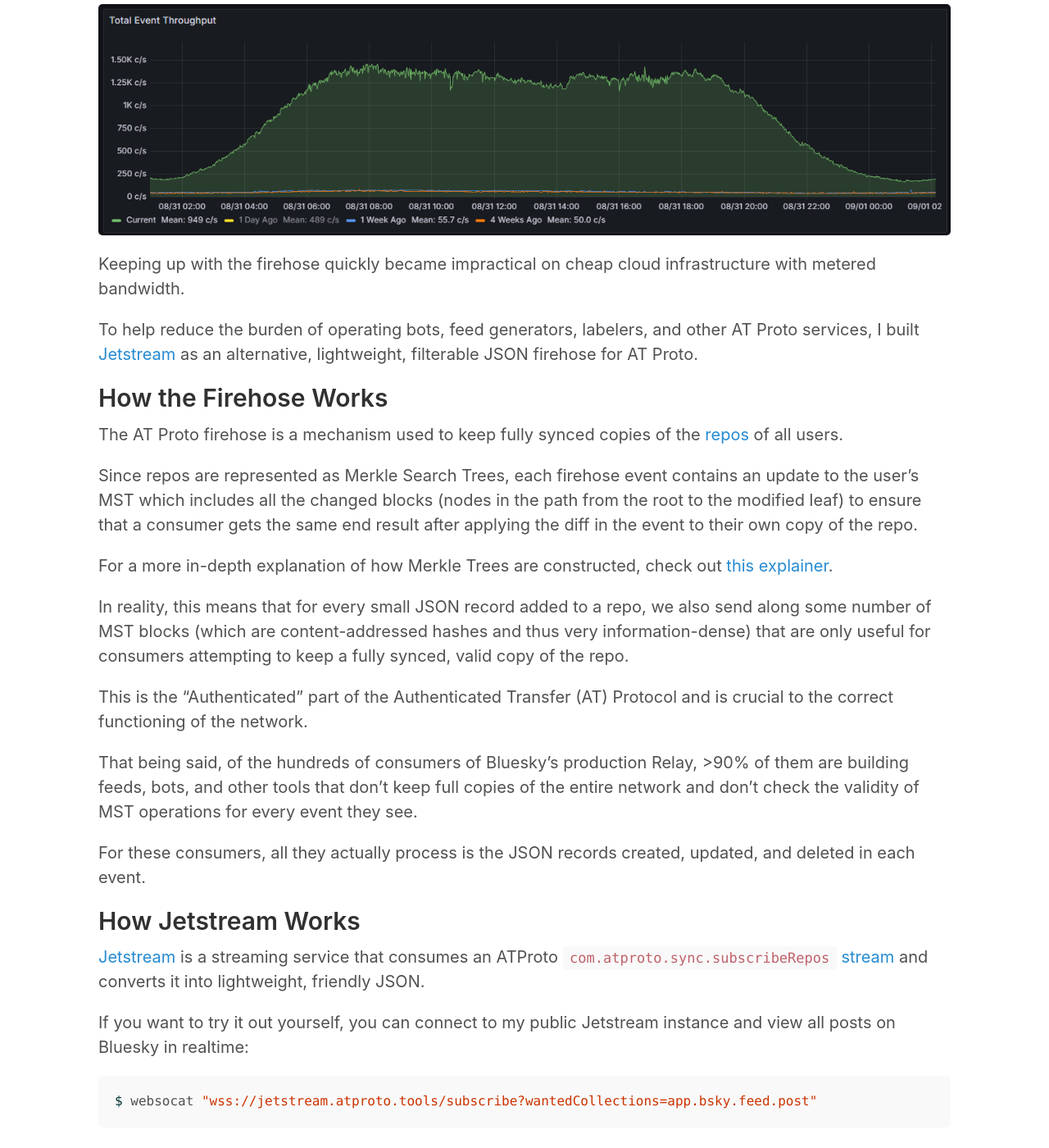
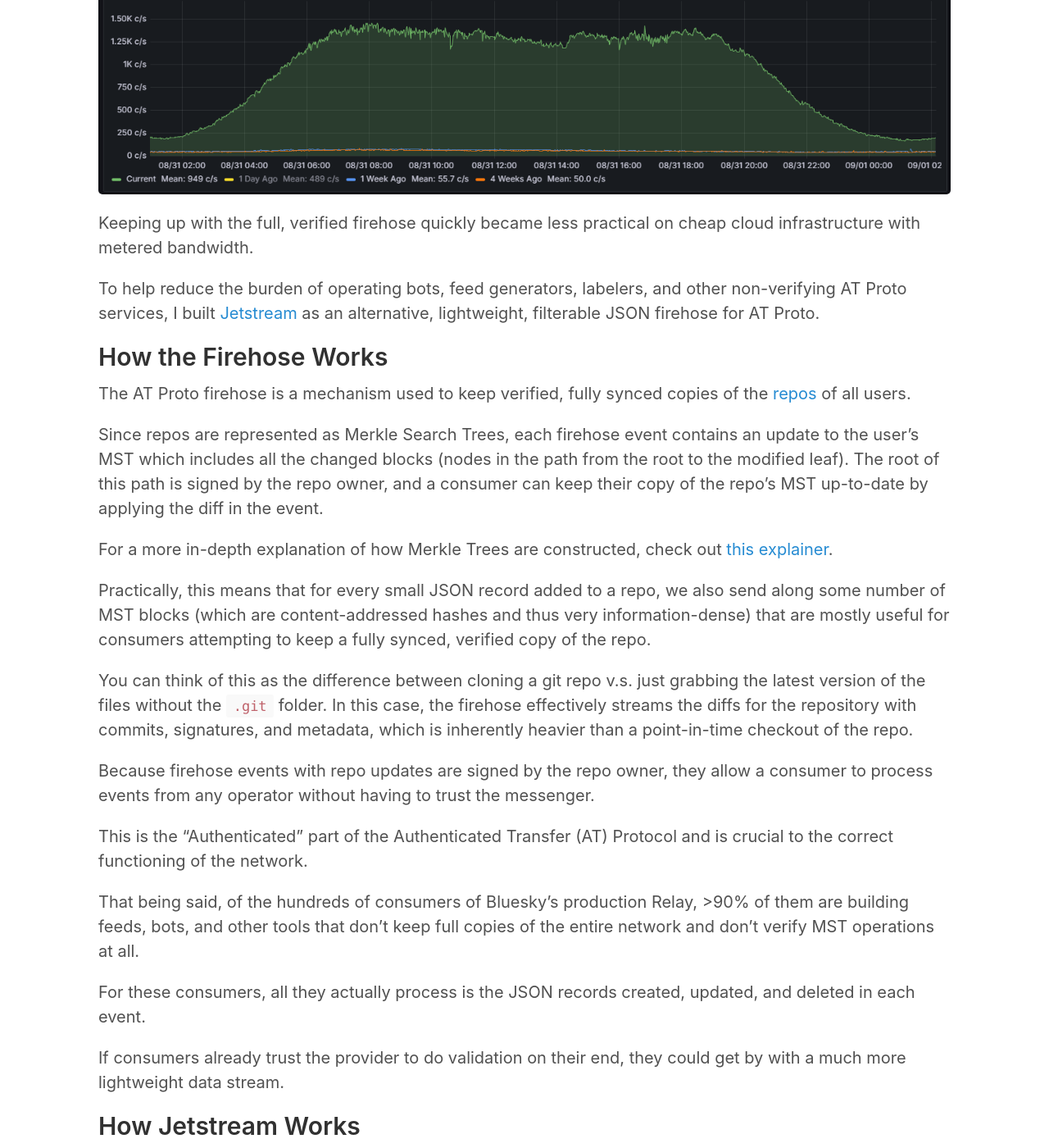
Before and after one commit to jazware/jazco-dev, a Jekyll site: the page built from _posts/2024-09-24-jetstream.md, in a window 1280 px wide and 1400 px high, scrolled down 486 px. Shown: the whole window at 82% size. Built offline with Jekyll 4.4.1, drawn with Linux system fonts in a browser that asks for light colours; some of the changed text lies outside the part shown.

Commit message:
Blog updates

````diff
--- a/_posts/2025-09-23-jetstream.md
+++ b/_posts/2024-09-24-jetstream.md
@@ -1,40 +1,46 @@
 ---
 layout: post
-title: "Jetstream: Shrinking the AT Proto Firehose from 2.85 TB/mo to 25.5 GB/mo"
-excerpt: "Jetstream is a streaming service that consumes an ATProto Sync Firehose and converts it into lightweight, friendly JSON, allowing us to live tail all posts on Bluesky as they're posted for as little as ~850 MB/day"
+title: "Jetstream: Shrinking the AT Proto Firehose by >99%"
+excerpt: "Jetstream is a streaming service that consumes an AT Proto Sync Firehose and converts it into lightweight, filterable, friendly JSON, allowing us to live tail all posts on Bluesky for as little as ~850 MB/day"
 ---
 
 [Bluesky](https://bsky.app) recently saw a [massive spike](https://bsky.app/profile/did:plc:q6gjnaw2blty4crticxkmujt/post/3l2zpatdkjx2f) in activity in response to Brazil's ban of Twitter.
 
-As a result, the AT Proto event firehose provided by Bluesky's Relay at `bsky.network` has increased in volume by a huge amount.
+As a result, the AT Proto event firehose provided by Bluesky's Relay at `bsky.network` has increased in volume by a huge amount. The average event rate during this surge increased by ~1,300%.
 
 Before this new surge in activity, the firehose would produce around 24 GB/day of traffic. After the surge, this volume jumped to over 232 GB/day!
 
-![Graph of firehose traffic vs a week prior](/public/images/2024-09-23/firehose_traffic.png)
+![Graph of firehose traffic vs a week prior](/public/images/2024-09-24/firehose_traffic.png)
 
-Keeping up with the firehose quickly became impractical on cheap cloud infrastructure with metered bandwidth.
+Keeping up with the full, verified firehose quickly became less practical on cheap cloud infrastructure with metered bandwidth.
 
-To help reduce the burden of operating bots, feed generators, labelers, and other AT Proto services, I built [Jetstream](https://github.com/bluesky-social/jetstream) as an alternative, lightweight, filterable JSON firehose for AT Proto.
+To help reduce the burden of operating bots, feed generators, labelers, and other non-verifying AT Proto services, I built [Jetstream](https://github.com/bluesky-social/jetstream) as an alternative, lightweight, filterable JSON firehose for AT Proto.
 
 ## How the Firehose Works
 
-The AT Proto firehose is a mechanism used to keep fully synced copies of the [repos](https://atproto.com/guides/data-repos) of all users.
+The AT Proto firehose is a mechanism used to keep verified, fully synced copies of the [repos](https://atproto.com/guides/data-repos) of all users.
 
-Since repos are represented as Merkle Search Trees, each firehose event contains an update to the user's MST which includes all the changed blocks (nodes in the path from the root to the modified leaf) to ensure that a consumer gets the same end result after applying the diff in the event to their own copy of the repo.
+Since repos are represented as Merkle Search Trees, each firehose event contains an update to the user's MST which includes all the changed blocks (nodes in the path from the root to the modified leaf). The root of this path is signed by the repo owner, and a consumer can keep their copy of the repo's MST up-to-date by applying the diff in the event.
 
 For a more in-depth explanation of how Merkle Trees are constructed, check out [this explainer](https://web.archive.org/web/20240901220955/https://www.baeldung.com/cs/merkle-trees).
 
-In reality, this means that for every small JSON record added to a repo, we also send along some number of MST blocks (which are content-addressed hashes and thus very information-dense) that are only useful for consumers attempting to keep a fully synced, valid copy of the repo.
+Practically, this means that for every small JSON record added to a repo, we also send along some number of MST blocks (which are content-addressed hashes and thus very information-dense) that are mostly useful for consumers attempting to keep a fully synced, verified copy of the repo.
+
+You can think of this as the difference between cloning a git repo v.s. just grabbing the latest version of the files without the `.git` folder. In this case, the firehose effectively streams the diffs for the repository with commits, signatures, and metadata, which is inherently heavier than a point-in-time checkout of the repo.
+
+Because firehose events with repo updates are signed by the repo owner, they allow a consumer to process events from any operator without having to trust the messenger.
 
 This is the "Authenticated" part of the Authenticated Transfer (AT) Protocol and is crucial to the correct functioning of the network.
 
-That being said, of the hundreds of consumers of Bluesky's production Relay, >90% of them are building feeds, bots, and other tools that don't keep full copies of the entire network and don't check the validity of MST operations for every event they see.
+That being said, of the hundreds of consumers of Bluesky's production Relay, >90% of them are building feeds, bots, and other tools that don't keep full copies of the entire network and don't verify MST operations at all.
 
 For these consumers, all they actually process is the JSON records created, updated, and deleted in each event.
 
+If consumers already trust the provider to do validation on their end, they could get by with a much more lightweight data stream.
+
 ## How Jetstream Works
 
-[Jetstream](https://github.com/bluesky-social/jetstream) is a streaming service that consumes an ATProto `com.atproto.sync.subscribeRepos` [stream](https://docs.bsky.app/docs/advanced-guides/firehose) and converts it into lightweight, friendly JSON.
+[Jetstream](https://github.com/bluesky-social/jetstream) is a streaming service that consumes an AT Proto `com.atproto.sync.subscribeRepos` [stream](https://atproto.com/specs/event-stream) and converts it into lightweight, friendly JSON.
 
 If you want to try it out yourself, you can connect to my public Jetstream instance and view all posts on Bluesky in realtime:
 
@@ -44,11 +50,11 @@
 
 _Note: the above instance runs on a $5/mo VPS and is just run by me personally, official public Jetstream instances are coming soon_
 
-Jetstream converts the CBOR-encoded MST blocks produced by the ATProto firehose and translates them into JSON objects that are easier to interface with using standard tooling available in programming languages.
+Jetstream converts the CBOR-encoded MST blocks produced by the AT Proto firehose and translates them into JSON objects that are easier to interface with using standard tooling available in programming languages.
 
-Since Repo MSTs only contain records in their leaf nodes, this means Jetstream can drop all of the blocks in an event except for those of the leaf nodes (usually only one per event).
+Since Repo MSTs only contain records in their leaf nodes, this means Jetstream can drop all of the blocks in an event except for those of the leaf nodes, typically leaving only one block per event.
 
-In reality, this means that Jetstream's JSON firehose is nearly 1/10 the size of the full protocol firehose for the same events.
+In reality, this means that Jetstream's JSON firehose is nearly 1/10 the size of the full protocol firehose for the same events, but lacks the verifiability and signatures included in the protocol-level firehose.
 
 Jetstream events end up looking something like:
 
@@ -75,18 +81,18 @@
 }
 ```
 
-Each event lets you know the DID of the repo it applies to, when it was seen by Jetstream (the cursor), and if it's a commit of changes to the repo, it provides any new record as JSON.
+Each event lets you know the DID of the repo it applies to, when it was seen by Jetstream (a time-based cursor), and up to one updated repo record as serialized JSON.
 
-Check out the CPU profile of Jetstream serving 200k evt/sec to a local consumer:
-![pprof of Jetstream showing CPU without compression](/public/images/2024-09-23/no_comp_cpu.png)
+Check out this 10 second CPU profile of Jetstream serving 200k evt/sec to a local consumer:
+![pprof of Jetstream showing CPU without compression](/public/images/2024-09-24/no_comp_cpu.png)
 
-By dropping the MST overhead, we've reduced the size of a firehose of all events on the network from 232 GB/day to ~41GB/day, but we can do better.
+By dropping the MST and verification overhead by consuming from relay we trust, we've reduced the size of a firehose of all events on the network from 232 GB/day to ~41GB/day, but we can do better.
 
 ### Jetstream and `zstd`
 
 I recently read a [great engineering blog](https://web.archive.org/web/20240921070907/https://discord.com/blog/how-discord-reduced-websocket-traffic-by-40-percent) from Discord about their use of `zstd` to compress websocket traffic to/from their Gateway service and client applications.
 
-Since Jetstream is emitting marshalled JSON through the websocket for developer-friendliness, I figured it might be a neat idea to see if we could get further bandwidth reduction by employing `zstd` to compress events we send to consumers.
+Since Jetstream emits marshalled JSON through the websocket for developer-friendliness, I figured it might be a neat idea to see if we could get further bandwidth reduction by employing `zstd` to compress events we send to consumers.
 
 `zstd` has two basic operating modes, ["simple"](https://facebook.github.io/zstd/zstd_manual.html#Chapter3) mode and ["streaming"](https://facebook.github.io/zstd/zstd_manual.html#Chapter7) mode.
 
@@ -116,15 +122,19 @@
 
 Using this dictionary, `zstd` essentially uses it's smallest encoded representations for the most frequently seen patterns in the sample data. In our case, where we're compressing serialized JSON with a common event shape and lots of common property names, training a dictionary on a large number of real events should allow us to represent the common elements among messages in the smallest number of bytes.
 
-For take two of Jetstream with `zstd`, I decided to use a single encoder for the whole service that utilizes a custom dictionary trained on 100,000 real events.
+For take two of Jetstream with `zstd`, let's to use a single encoder for the whole service that utilizes a custom dictionary trained on 100,000 real events.
 
 We can use this encoder to compress _every_ event as we see it, before persisting and emitting it to consumers. Now we end up with two copies of every event, one that's just serialized JSON, and one that's statelessly compressed to `zstd` using our dictionary.
 
 Any consumers that want compression can have a copy of the dictionary on their end to initialize a decoder, then when we broadcast the shared compressed event, all consumers can read it without any state or context issues.
 
-That leaves the problem of event playback for clients that want compression.
+_This requires the consumers and server to have a pre-shared dictionary, which is a major drawback of this implementation but good enough for our purposes._
 
-An easy solution here is to just store the compressed events as well! Since we're only sticking the JSON records into our PebbleDB, the actual size of the 24 hour playback window is <8GB with sstable compression. If we store a copy of the JSON serialized event _and_ a copy of the `zstd` compressed event, we only end up doubling our storage requirements at most.
+That leaves the problem of event playback for compression-enabled clients.
+
+An easy solution here is to just store the compressed events as well!
+
+Since we're only sticking the JSON records into our PebbleDB, the actual size of the 24 hour playback window is <8GB with sstable compression. If we store a copy of the JSON serialized event _and_ a copy of the `zstd` compressed event, this will, at most, double our storage requirements.
 
 Then during playback, if the consumer requests compression, we can just shuffle bytes out of the compressed version of the DB into their socket instead of having to move it through a `zstd` encoder.
 
@@ -138,23 +148,25 @@
 
 The CPU impact of these changes is significant in proportion to Jetstream's incredibly light load but it's a flat cost we pay once no matter how many consumers we have.
 
-![Jetstream CPU pprof with compression](/public/images/2024-09-23/after_cpu.png)
+![Jetstream CPU pprof with compression](/public/images/2024-09-24/after_cpu.png)
 
-_(CPU profile from a 30 second pprof sample)_
+_(CPU profile from a 30 second pprof sample with 12 consumers live-tailing Jetstream)_
 
-Additionally, with Jetstream's shared buffer broadcast architecture, we keep memory allocations incredibly low and the cost per consumer on CPU and RAM is trivial.
+Additionally, with Jetstream's shared buffer broadcast architecture, we keep memory allocations incredibly low and the cost per consumer on CPU and RAM is trivial. In the allocation profile below, more than 80% of the allocations are used to consume the full protocol firehose.
 
-![Jetstream allocation pprof with compression](/public/images/2024-09-23/after_allocations.png)
+![Jetstream allocation pprof with compression](/public/images/2024-09-24/after_allocations.png)
 
-The total resident memory of Jetstream remains below 31MB, most of which is actually consumed by the new `zstd` dictionary.
+The total resident memory of Jetstream sits below 16MB, 25% of which is actually consumed by the new `zstd` dictionary.
 
-![Jetstream in-use memory pprof with compression](/public/images/2024-09-23/after_ram.png)
+![Jetstream in-use memory pprof with compression](/public/images/2024-09-24/after_ram.png)
 
 To bring it all home, here's a screenshot from the dashboard of my public Jetstream instance serving 12 consumers all with various filters and compression settings, running on a $5/mo OVH VPS.
 
-![jetstream dash](/public/images/2024-09-23/jetstream_dash.png)
+![jetstream dashboard screenshot](/public/images/2024-09-24/jetstream_dash.png)
 
-At our new baseline firehose activity, a consumer of the protocol-level firehose would require downloading ~2.85TB/mo to keep up.
+At our new baseline firehose activity, a consumer of the protocol-level firehose would require downloading ~3.16TB/mo to keep up.
+
+A Jetstream consumer getting all created, updated, and deleted records without compression enabled would require downloading ~400GB/mo to keep up.
 
 A Jetstream consumer that only cares about posts and has `zstd` compression enabled can get by on as little as ~25.5GB/mo.
 
````
Also changed, not shown: public/images/2024-09-23/after_allocations.png (deleted), public/images/2024-09-23/after_ram.png (deleted), public/images/2024-09-24/after_allocations.png (added), public/images/2024-09-24/after_cpu.png (renamed from public/images/2024-09-23/after_cpu.png), public/images/2024-09-24/after_ram.png (added), public/images/2024-09-24/firehose_traffic.png (renamed from public/images/2024-09-23/firehose_traffic.png), public/images/2024-09-24/jetstream_dash.png (renamed from public/images/2024-09-23/jetstream_dash.png), public/images/2024-09-24/no_comp_cpu.png (renamed from public/images/2024-09-23/no_comp_cpu.png), public/images/2024-09-24/streaming_cpu.png (renamed from public/images/2024-09-23/streaming_cpu.png).
